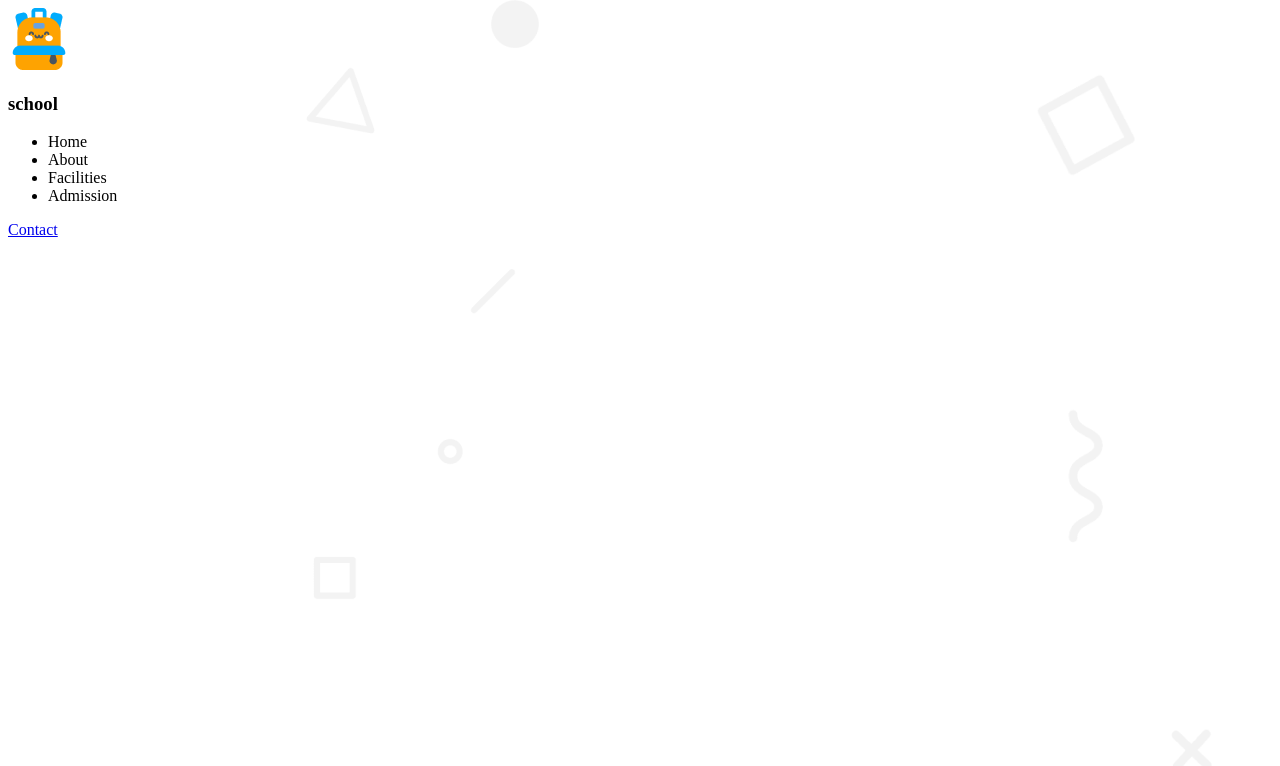
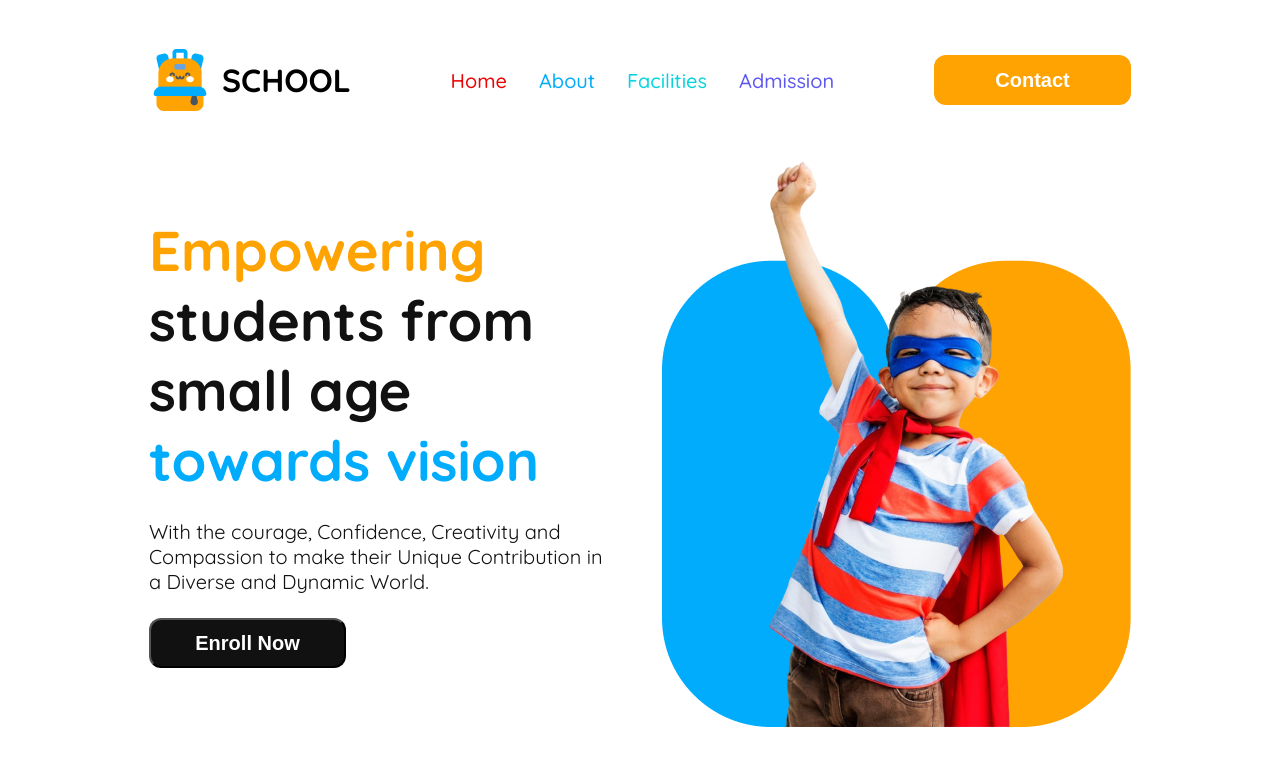
Before and after one commit to MISFOfficial/B11-A2-Kids-School, a plain HTML site: page index.html in a window 1280 px wide. Drawn offline with Linux system fonts and the light colour scheme.

Commit message:
bannder added

```diff
--- a/index.html
+++ b/index.html
@@ -6,22 +6,35 @@
     <title>Kids-Education</title>
     <!--style css-->
     <link rel="stylesheet" href="style.css">
+    <!--font awsm cdn link-->
+    <link rel="stylesheet" href="https://cdnjs.cloudflare.com/ajax/libs/font-awesome/6.7.2/css/all.min.css" integrity="sha512-Evv84Mr4kqVGRNSgIGL/F/aIDqQb7xQ2vcrdIwxfjThSH8CSR7PBEakCr51Ck+w+/U6swU2Im1vVX0SVk9ABhg==" crossorigin="anonymous" referrerpolicy="no-referrer" />
 </head>
 <body>
     <header>
-        <nav>
+        <nav class="navigation">
             <div class="logo">
                 <img src="assets/logo.png" alt="">
                 <h3>school</h3>
             </div>
             <ul>
-                <li>Home</li>
-                <li>About</li>
-                <li>Facilities</li>
-                <li>Admission</li>
+                <li><a href="" class="home">Home</a></li>
+                <li><a href="" class="about">About</a></li>
+                <li><a href="" class="faci">Facilities</a></li>
+                <li><a href="" class="add">Admission</a></li>
             </ul>
-            <a href="#">Contact</a>
+            <button>Contact</button>
+            <i class="fa-solid fa-bars"></i>
         </nav>
+        <section class="banner">
+            <div class="title">
+                <h1><span class="empowering">Empowering</span> <br> students from small age <span class="towards">towards vision </span></h1>
+                <p>With the courage, Confidence, Creativity and Compassion to make their Unique Contribution in a Diverse and Dynamic World.</p>
+                <button class="btn">Enroll Now</button>
+            </div>
+            <div>
+                <img src="assets/hero-kids.png" alt="">
+            </div>
+        </section>
     </header>
 </body>
 </html>
--- a/style.css
+++ b/style.css
@@ -1,3 +1,159 @@
+
+@import url('https://fonts.googleapis.com/css2?family=Quicksand:wght@300..700&family=Raleway:ital,wght@0,100..900;1,100..900&display=swap');
+
+
+
 body{
-    background-image: url(assets/bg.png);
+    font-family: "Quicksand", serif;
+    background: rgb(255, 255, 255);
+
 }
+
+.navigation{
+    display: flex;
+    flex-direction: row;
+    justify-content: space-between;
+    align-items: center;
+    padding: 20px 141px 20px 141px;
+}
+.navigation>i{
+    display: none;
+}
+.logo{
+    display: flex;
+    flex-direction: row;
+    align-items: center;
+    gap: 11px;
+}
+.logo>img{
+    width: 62px;
+    height: 62px;
+}
+.logo>h3{
+    font-size: 32px;
+    font-weight: 700;
+    text-transform: uppercase;
+}
+
+.navigation>ul{
+    display: flex;
+    flex-direction: row;
+    align-items: center;
+    gap: 32px;
+    padding: 0;
+}
+.navigation>ul>li{
+    list-style: none;
+    float: left;
+}
+.navigation>ul>li>a{
+    text-decoration: none;
+    font-size: 20px;
+    font-weight: 500;
+}
+.navigation>button{
+    padding: 10px;
+    width: 197px;
+    height: 50px;
+    border-radius: 12px;
+    background: rgb(254, 163, 1);
+    color: white;
+    font-size: 20px;
+    font-weight: 600;
+    border: 0px;
+}
+
+.home {
+    color: rgb(236, 3, 3);
+}
+
+.about{
+    color: #01ACFD;
+}
+.faci{
+    color: #05D4DF;
+}
+.add{
+    color: #5D58EF;
+}
+/*bannder section*/
+.banner{
+    display: flex;
+    flex-direction: row;
+    align-items: center;
+    justify-content: space-between;
+    padding-left: 141px;
+    padding-right: 141px;
+    gap: 50px;
+
+}
+.banner>div>h1{
+    font-size: 56px;
+    font-weight: 700;
+    color: #111111;
+    margin: 0px;
+}
+.empowering{
+    color: #FEA301;
+}
+.towards{
+    color: #01ACFD;
+}
+.banner>div>p{
+    font-size: 20px;
+    font-weight: 400;
+    color: #111111;
+    margin: 0px;
+}
+.banner>div>img{
+    Width: 468.61px;
+    Height: 575px;
+    margin: 0px;
+}
+
+.btn{
+    width: 197px;
+    height: 50px;
+    padding: 10px;
+    color: white;
+    border-radius: 12px;
+    background: rgb(17, 17, 17);
+    font-size: 20px;
+    font-weight: 700;
+}
+.title{
+    display: flex;
+    flex-direction: column;
+    gap: 24px;
+}
+
+
+@media only screen and (max-width: 391px) {
+    .body{
+        background: rgb(255, 255, 255);
+    }
+    .navigation{
+        border: 0.5px solid rgb(254, 163, 1);
+        height: 70px;
+        justify-content: space-between;
+        padding: 12px 16px 12px 16px;
+    }
+    .navigation>i{
+        display: contents;
+        font-size: 22px;
+        background: rgb(17, 17, 17);
+    }
+    .logo>h3{
+        display: none;
+    }
+    .logo>img{
+        width: 46px;
+        height: 46px;
+    }
+    .navigation>ul{
+        display: none;
+    }
+    .navigation>button{
+        display: none;
+    }
+}
```
